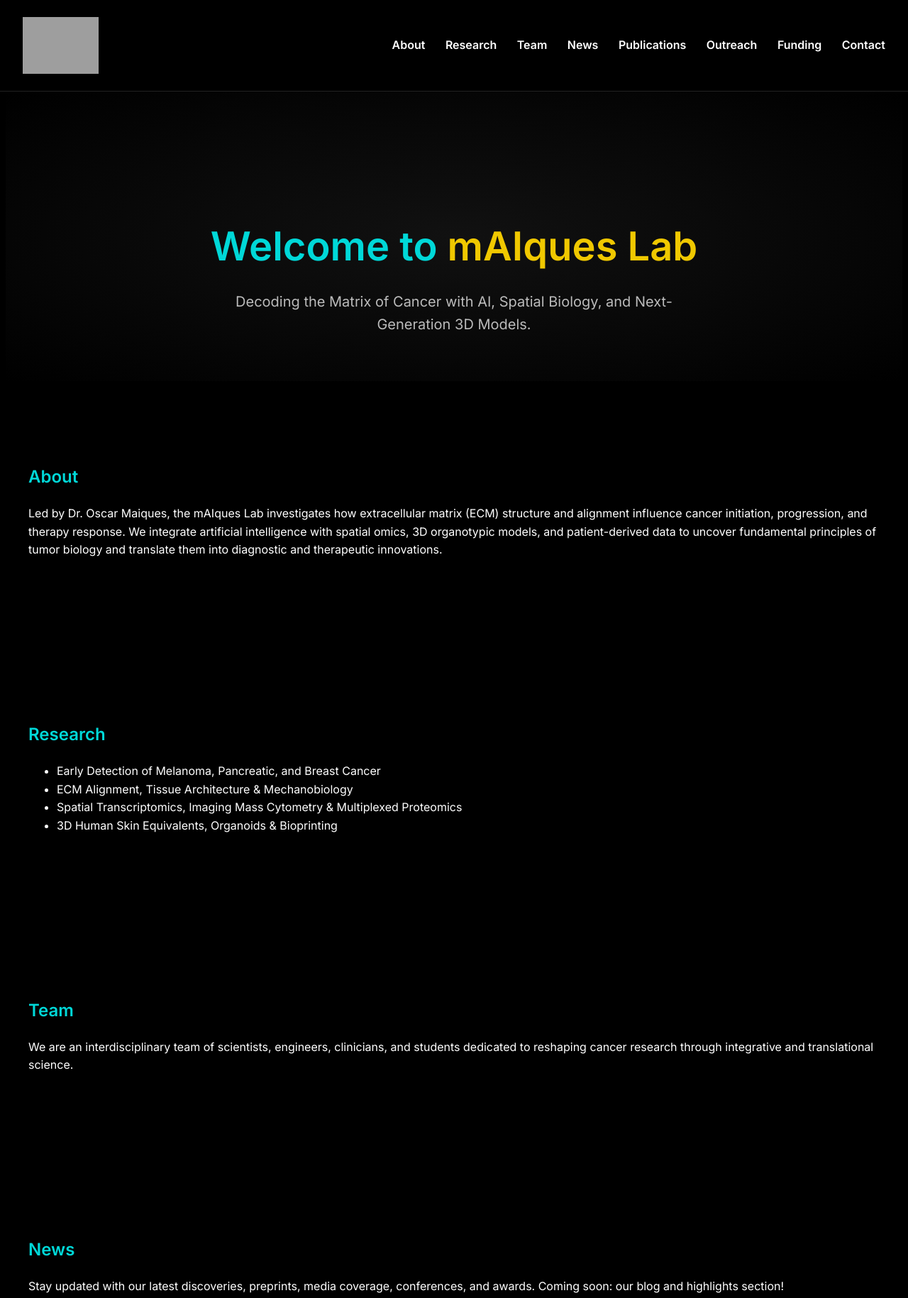
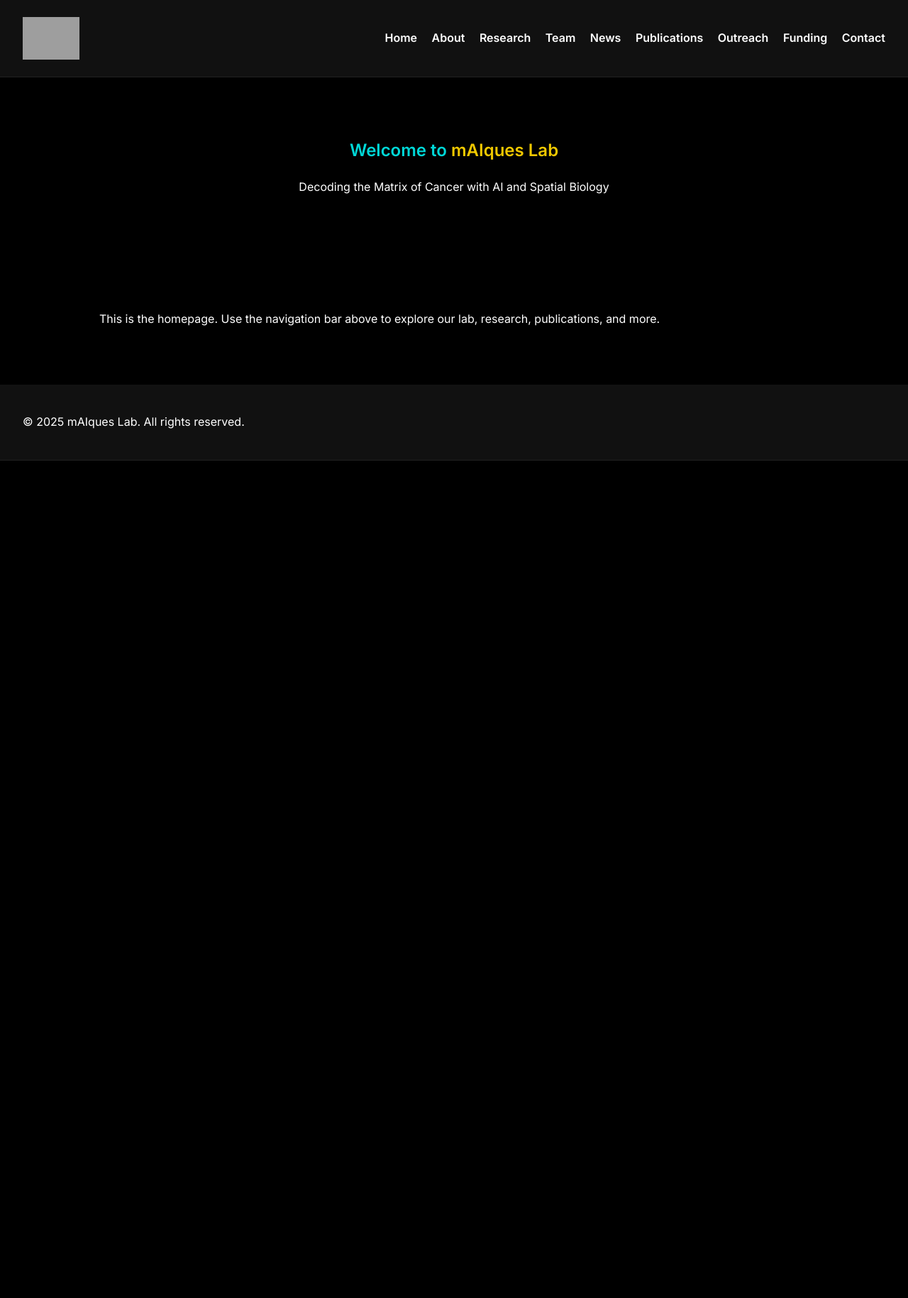
Before and after one commit to mAIqPath/maiqueslab.github.io, a plain HTML site: page index.html in a window 1280 px wide. Shown: the top 1829 px of the page at 71% size. After the commit the page ends 800 px from the top, so only its background shows below. Drawn offline with Linux system fonts and the light colour scheme; grey boxes are pictures that could not be loaded.

Commit message:
Update index.html

```diff
--- a/index.html
+++ b/index.html
@@ -2,183 +2,76 @@
 <html lang="en">
 <head>
   <meta charset="UTF-8">
-  <meta name="viewport" content="width=device-width, initial-scale=1.0">
-  <title>mAIques Lab</title>
+  <title>mAIques Lab - Home</title>
   <link href="https://fonts.googleapis.com/css2?family=Inter:wght@400;600&display=swap" rel="stylesheet">
+
 <style>
   body {
-      margin: 0;
-      font-family: 'Inter', sans-serif;
     background-color: #000;
     color: white;
+    font-family: 'Inter', sans-serif;
+    margin: 0;
     line-height: 1.6;
   }
-    header {
-      background-color: #000;
+  header, footer {
+    background-color: #111;
     padding: 1.5rem 2rem;
     display: flex;
     align-items: center;
     justify-content: space-between;
     border-bottom: 1px solid #222;
-      position: sticky;
-      top: 0;
-      z-index: 1000;
-    }
-    header img {
-      height: 80px;
   }
   nav a {
     color: white;
-      margin-left: 1.5rem;
+    margin-left: 1rem;
     text-decoration: none;
     font-weight: 600;
-      font-size: 1rem;
-      transition: color 0.3s;
   }
   nav a:hover {
     color: #00d8d8;
   }
   section {
-      padding: 6rem 2rem;
-      max-width: 1200px;
+    padding: 4rem 2rem;
+    max-width: 1000px;
     margin: auto;
   }
   h1, h2 {
     color: #00d8d8;
-      font-weight: 600;
   }
   .highlight {
     color: #f0c800;
   }
-    .hero {
-      text-align: center;
-      padding: 8rem 2rem 4rem;
-      background: radial-gradient(ellipse at center, #111 0%, #000 100%);
-    }
-    .hero h1 {
-      font-size: 3.5rem;
-      margin-bottom: 1rem;
-    }
-    .hero p {
-      font-size: 1.25rem;
-      color: #bbb;
-      max-width: 700px;
-      margin: 0 auto;
-    }
-    .gallery {
-      display: flex;
-      flex-wrap: wrap;
-      gap: 2rem;
-      justify-content: center;
-      margin-top: 2rem;
-    }
-    .gallery img {
-      max-width: 300px;
-      height: auto;
-      border: 2px solid #222;
-      border-radius: 10px;
-    }
-    .funding-logos {
-      display: flex;
-      align-items: center;
-      justify-content: center;
-      flex-wrap: wrap;
-      gap: 2rem;
-      margin-top: 2rem;
-    }
-    .funding-logos img {
-      height: 60px;
-      filter: brightness(1.2);
-    }
-    footer {
-      background-color: #111;
-      text-align: center;
-      padding: 2rem;
-      font-size: 0.9rem;
-      border-top: 1px solid #222;
-    }
-    a {
-      color: #00d8d8;
-    }
 </style>
+
 </head>
 <body>
+
 <header>
-    <img src="Logo.png" alt="mAIques Lab Logo">
+  <img src="Logo.png" alt="mAIques Lab Logo" style="height: 60px;">
   <nav>
-      <a href="#about">About</a>
-      <a href="#research">Research</a>
-      <a href="#team">Team</a>
-      <a href="#news">News</a>
-      <a href="#publications">Publications</a>
-      <a href="#outreach">Outreach</a>
-      <a href="#funding">Funding</a>
-      <a href="#contact">Contact</a>
+    <a href="index.html">Home</a>
+    <a href="about.html">About</a>
+    <a href="research.html">Research</a>
+    <a href="team.html">Team</a>
+    <a href="news.html">News</a>
+    <a href="publications.html">Publications</a>
+    <a href="outreach.html">Outreach</a>
+    <a href="funding.html">Funding</a>
+    <a href="contact.html">Contact</a>
   </nav>
 </header>
 
-  <section class="hero">
+  <section class="hero" style="text-align: center;">
     <h1>Welcome to <span class="highlight">mAIques Lab</span></h1>
-    <p>Decoding the Matrix of Cancer with AI, Spatial Biology, and Next-Generation 3D Models.</p>
+    <p>Decoding the Matrix of Cancer with AI and Spatial Biology</p>
   </section>
-
-  <section id="about">
-    <h2>About</h2>
-    <p>Led by Dr. Oscar Maiques, the mAIques Lab investigates how extracellular matrix (ECM) structure and alignment influence cancer initiation, progression, and therapy response. We integrate artificial intelligence with spatial omics, 3D organotypic models, and patient-derived data to uncover fundamental principles of tumor biology and translate them into diagnostic and therapeutic innovations.</p>
-  </section>
-
-  <section id="research">
-    <h2>Research</h2>
-    <ul>
-      <li>Early Detection of Melanoma, Pancreatic, and Breast Cancer</li>
-      <li>ECM Alignment, Tissue Architecture & Mechanobiology</li>
-      <li>Spatial Transcriptomics, Imaging Mass Cytometry & Multiplexed Proteomics</li>
-      <li>3D Human Skin Equivalents, Organoids & Bioprinting</li>
-    </ul>
-  </section>
-
-  <section id="team">
-    <h2>Team</h2>
-    <p>We are an interdisciplinary team of scientists, engineers, clinicians, and students dedicated to reshaping cancer research through integrative and translational science.</p>
-  </section>
-
-  <section id="news">
-    <h2>News</h2>
-    <p>Stay updated with our latest discoveries, preprints, media coverage, conferences, and awards. Coming soon: our blog and highlights section!</p>
-  </section>
-
-  <section id="publications">
-    <h2>Publications</h2>
-    <p>Explore our contributions in high-impact journals. We highlight key graphical abstracts, cover art, and public preprints below.</p>
-    <div class="gallery">
-      <img src="cover1.jpg" alt="Publication Cover 1">
-      <img src="cover2.jpg" alt="Publication Cover 2">
-      <img src="cover3.jpg" alt="Publication Cover 3">
-    </div>
-  </section>
-
-  <section id="outreach">
-    <h2>Outreach & Patient Involvement</h2>
-    <p>We are committed to science that serves the public. We actively engage with patients, schools, and the community to communicate research, support citizen science, and promote equity in healthcare discovery and participation.</p>
-  </section>
-
-  <section id="funding">
-    <h2>Funding</h2>
-    <p>We are proudly funded by <a href="https://www.bartscharity.org.uk/what-we-do/research/" target="_blank">Barts Charity</a> through the Precision Medicine Programme.</p>
-    <div class="funding-logos">
-      <img src="barts_charity_logo.png" alt="Barts Charity Logo">
-    </div>
-  </section>
-
-  <section id="contact">
-    <h2>Contact</h2>
-    <p>Email: <a href="mailto:o.maiques@qmul.ac.uk">o.maiques@qmul.ac.uk</a></p>
-    <p>Queen Mary University of London</p>
-    <p>Follow us: <a href="#">Twitter</a> | <a href="#">GitHub</a> | <a href="#">ORCID</a></p>
+  <section>
+    <p>This is the homepage. Use the navigation bar above to explore our lab, research, publications, and more.</p>
   </section>
 
 <footer>
   <p>&copy; 2025 mAIques Lab. All rights reserved.</p>
 </footer>
+
 </body>
 </html>
```
Lines whose indentation alone changed are shown as unchanged.
